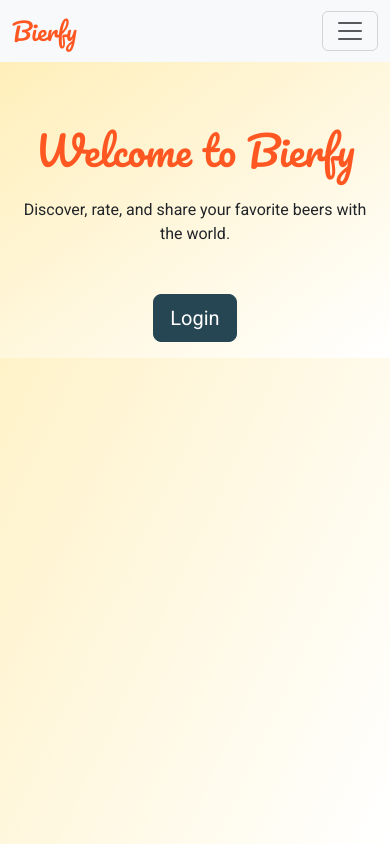
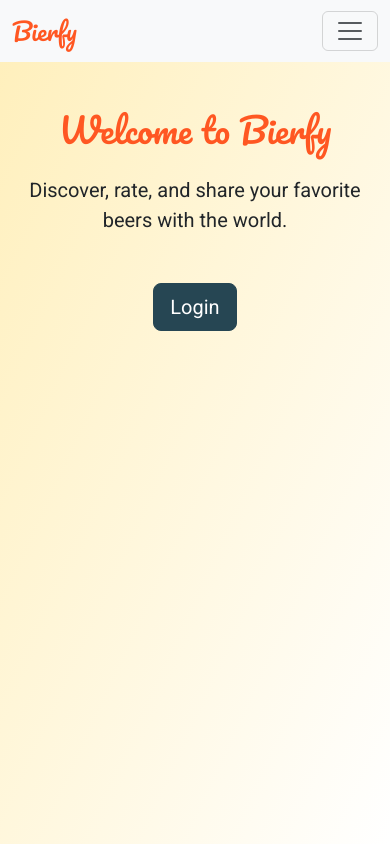
Before and after one commit to kaiwerther/bierfy, a Vue app in the folder frontend/: page / in a window 390 px wide. Built offline with nearby package versions, Linux system fonts and the light colour scheme; no server answers.

Commit message:
styling fixes regarding background

```diff
--- a/frontend/src/App.vue
+++ b/frontend/src/App.vue
@@ -25,4 +25,9 @@ body {
   background-repeat: no-repeat;
   background-size: cover;
 }
+
+.fancy-text {
+  font-family: 'Pacifico', cursive;
+  color: #ff5722;
+}
 </style>
--- a/frontend/src/components/MainNavbar.vue
+++ b/frontend/src/components/MainNavbar.vue
@@ -2,7 +2,7 @@
 <template>
   <nav class="navbar navbar-expand-lg navbar-light bg-light">
     <div class="container-fluid">
-      <router-link class="navbar-brand" to="/">Bierfy</router-link>
+      <router-link class="navbar-brand fancy-text" to="/">Bierfy</router-link>
       <button
         class="navbar-toggler"
         type="button"
@@ -82,9 +82,7 @@ const logout = () => {
 
 <style scoped>
 .navbar-brand {
-  color: #ff5722 !important;
   font-size: 1.5rem;
-  font-family: 'Pacifico', cursive;
 }
 
 .nav-link {
--- a/frontend/src/components/MainPage.vue
+++ b/frontend/src/components/MainPage.vue
@@ -1,7 +1,7 @@
 <!-- src/components/Home.vue -->
 <template>
   <div
-    class="home-container text-center d-flex flex-column justify-content-center align-items-center"
+    class="container text-center d-flex flex-column justify-content-center align-items-center"
   >
     <h1 class="display-4 mb-4 fancy-text mt-5">Welcome to Bierfy</h1>
     <p class="lead mb-5">
@@ -15,33 +15,4 @@
 /* No additional logic needed */
 </script>
 
-<style scoped>
-.home-container {
-  padding: 2rem;
-  background: linear-gradient(to bottom right, #ffefba, #ffffff);
-}
-
-.fancy-text {
-  font-family: 'Pacifico', cursive;
-  color: #ff5722;
-}
-
-.graphic-container {
-  width: 100%;
-  max-width: 300px;
-}
-
-@media (max-width: 576px) {
-  .home-container {
-    padding: 1rem;
-  }
-
-  .display-4 {
-    font-size: 2.5rem;
-  }
-
-  .lead {
-    font-size: 1rem;
-  }
-}
-</style>
+<style scoped></style>
```
